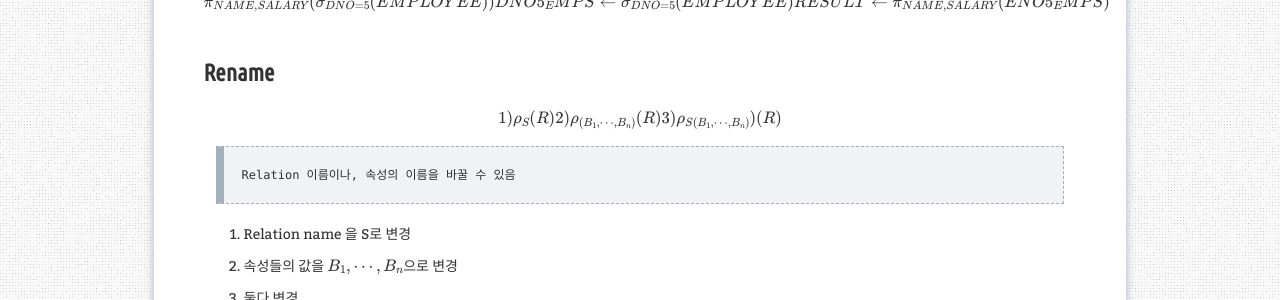
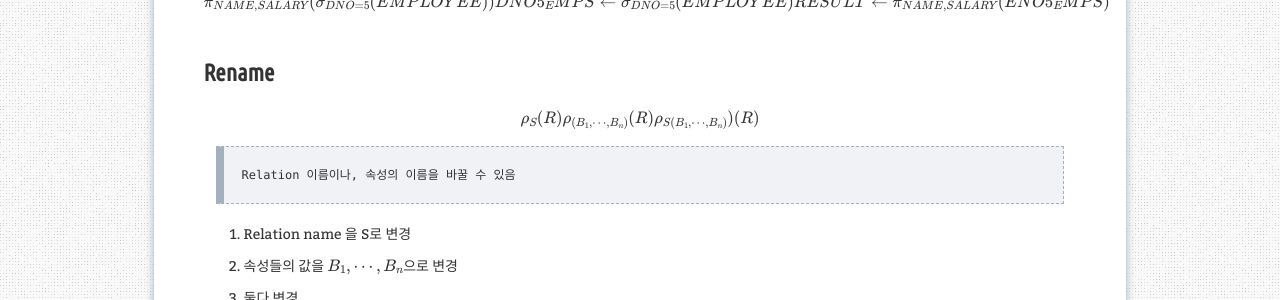
Before and after one commit to aristohyun/aristohyun.github.io, a Jekyll site: the page built from _posts/2021-09-29-DBS_05.md, in a window 1280 px wide and 900 px high, scrolled down 2904 px. Shown: the part 271-571 px from the top of the window. Built offline with Jekyll 4.4.1, drawn with Linux system fonts in a browser that asks for light colours; formulas are drawn with MathJax 3; comment, search, counter and statistics services are not loaded; some of the changed text lies outside the part shown.

Commit message:
Update 2021-09-29-DBS_05.md

```diff
--- a/_posts/2021-09-29-DBS_05.md
+++ b/_posts/2021-09-29-DBS_05.md
@@ -109,7 +109,7 @@ SELECT * FROM Employee WHERE dno = 4;
 $
 \pi_ {NAME, SALARY}(\sigma_ {DNO=5}(EMPLOYEE)) \\\
  \\\
-DNO5_EMPS \leftarrow \sigma _ {DNO = 5}(EMPLOYEE)
+DNO5_EMPS \leftarrow \sigma _ {DNO = 5}(EMPLOYEE) \\\
 RESULT \leftarrow \pi _ {NAME, SALARY}(ENO5_EMPS)
 $
 
@@ -117,9 +117,9 @@ $
 ## Rename
 
 @
-1) \rho_ S (R)
-2) \rho_ {(B_ 1, \cdots, B_ n)}(R)
-3) \rho_ {S(B_ 1, \cdots, B_ n)})(R)
+\rho_ S (R) \\\
+\rho_ {(B_ 1, \cdots, B_ n)}(R) \\\
+\rho_ {S(B_ 1, \cdots, B_ n)})(R) \\\
 @
 
 > Relation 이름이나, 속성의 이름을 바꿀 수 있음
```
